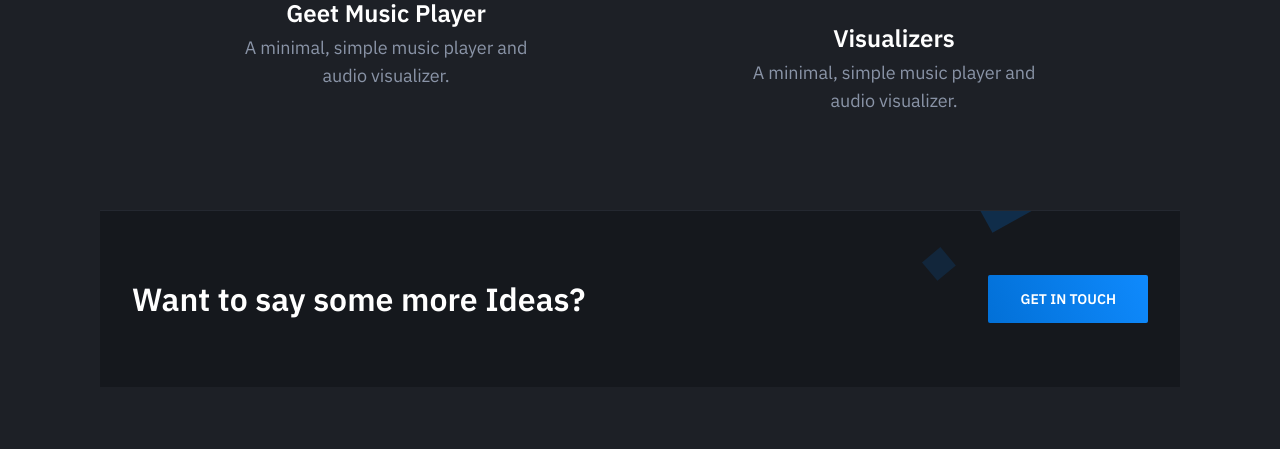
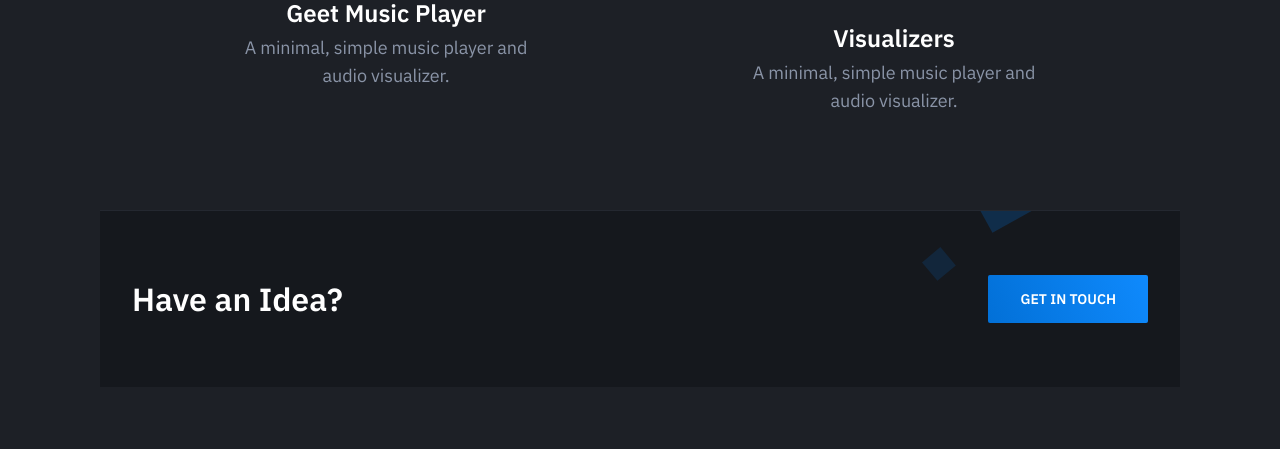
Before and after one commit to thisisbipin/landing-page, a plain HTML site: page index.html in a window 1280 px wide. Shown: the part 945-1394 px from the top of the page. Drawn offline with nearby package versions, Linux system fonts and the light colour scheme.

Commit message:
Update index.html

```diff
--- a/index.html
+++ b/index.html
@@ -184,7 +184,7 @@
 					<div class="container">
 						<div class="cta-inner section-inner">
 							<h3 class="section-title mt-0">
-								Want to say some more Ideas?
+								Have an Idea?
 							</h3>
 							<div class="cta-cta">
 								<a
```
